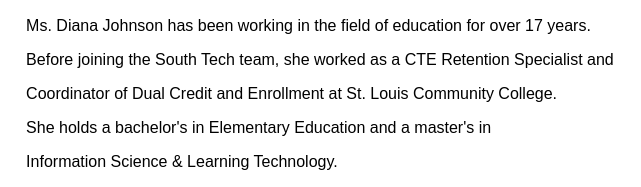
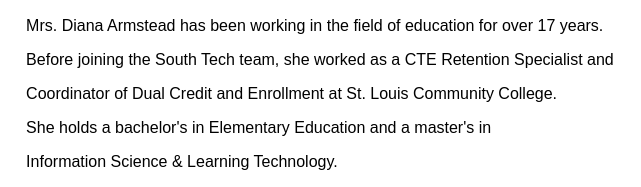
Before and after one commit to Lunatechs1/Lunatechs1.github.io, a plain HTML site: page members.html in a window 1280 px wide. Shown: the part 534-721 px from the top of the page, 594-1235 px from the left. Drawn offline with Linux system fonts and the light colour scheme.

Commit message:
Update members.html

```diff
--- a/members.html
+++ b/members.html
@@ -114,7 +114,7 @@
                 </div>
                 <div>
                     <img src="images/Johnson_Diana.png" class="staff-image">
-                    <p>Ms. Diana Johnson has been working in the field of education for over 17 years. </p>
+                    <p>Mrs. Diana Armstead has been working in the field of education for over 17 years. </p>
                     <p>Before joining the South Tech team, she worked as a CTE Retention Specialist and </p>
                     <p>Coordinator of Dual Credit and Enrollment at St. Louis Community College. </p>
                     <p>She holds a bachelor's in Elementary Education and a master's in </p>
```
